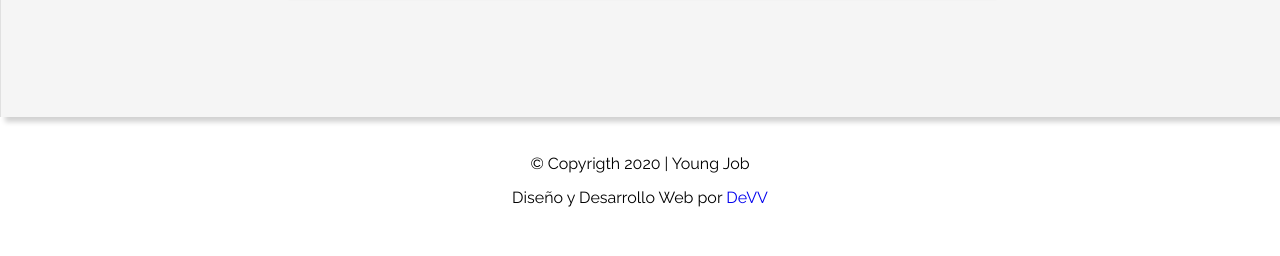
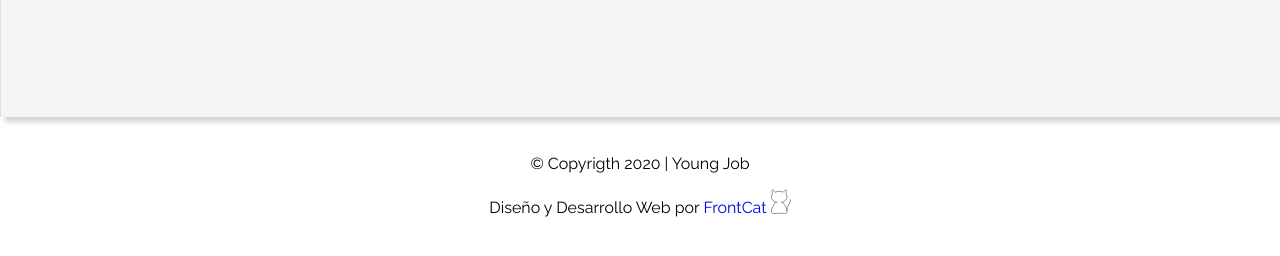
Before and after one commit to Hhernanoliva/youngjob, a plain HTML site: page index.html in a window 1280 px wide. Shown: the part 3131-3387 px from the top of the page. Drawn offline with nearby package versions, Linux system fonts and the light colour scheme; a script that the page names is missing; a web font is replaced by a local one.

Commit message:
Young Job 1.1

```diff
--- a/index.html
+++ b/index.html
@@ -290,7 +290,7 @@
 
         <section class="footer">
             <p>© Copyrigth 2020 | Young Job</p>
-            <p>Diseño y Desarrollo Web por <a href="https://api.whatsapp.com/send?phone=541168481992&text=Quiero%20contactarme%20con%20DeVV" target="_blank"> DeVV</a> <span></span> </p>
+            <p>Diseño y Desarrollo Web por <a href="https://api.whatsapp.com/send?phone=541168481992&text=Quiero%20contactarme%20con%20FrontCat" target="_blank">FrontCat </a><span><img src="./img/frontcat.svg" alt=""></span></p>
         </section>
     </div>
 </body>
--- a/scss/sections/_footer.scss
+++ b/scss/sections/_footer.scss
@@ -6,6 +6,12 @@
     padding: 30px 0;
     p{
         margin: 0.5em;
+
+    }
+    span{
+        img{
+            width: 20px;
+        }
     }
     @include respon(mobile){
         padding: 30px 0;
```
Also changed, not shown: servicios.html (+1 -2 lines), css/style.css, img/frontcat.svg (added).
